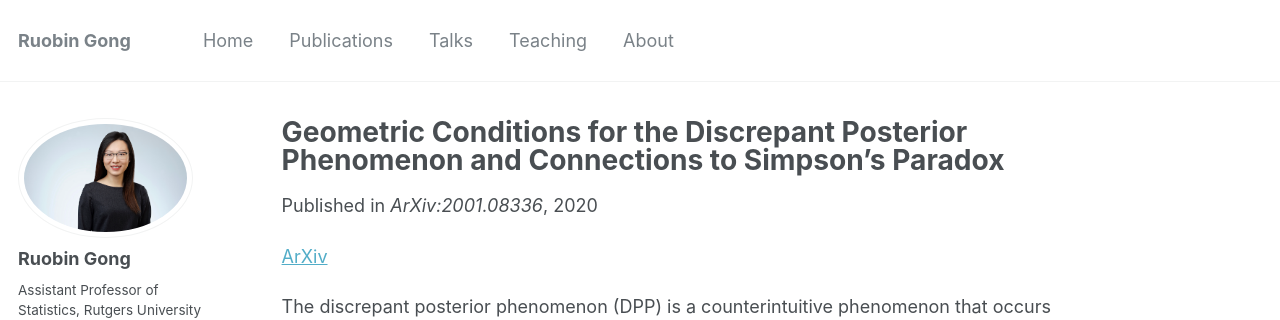
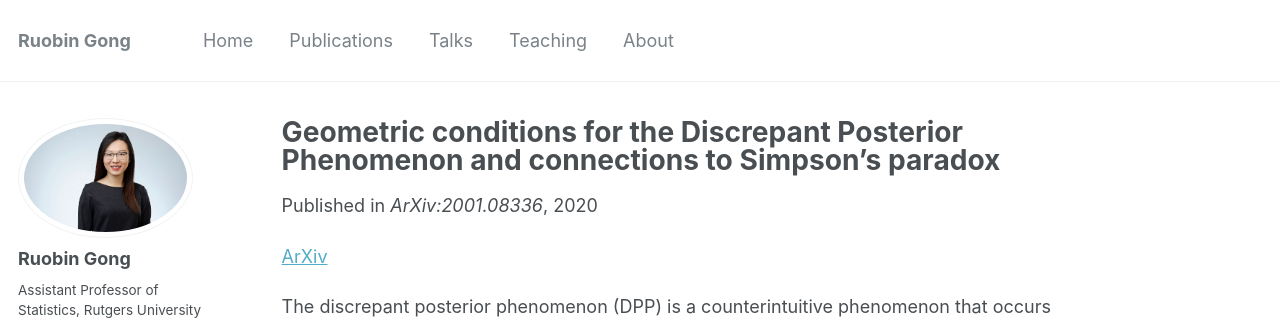
Before and after one commit to RuobinGong/RuobinGong.github.io, a Jekyll site: the page built from _publications_foundation/2020-01-23-dpp.md, in a window 1280 px wide and 1275 px high. Shown: the top 320 px of the window. Built offline with Jekyll 4.4.1, drawn with Linux system fonts in a browser that asks for light colours; some web fonts are replaced.

Commit message:
Update 2020-01-23-dpp.md

```diff
--- a/_publications_foundation/2020-01-23-dpp.md
+++ b/_publications_foundation/2020-01-23-dpp.md
@@ -1,5 +1,5 @@
 ---
-title: "Geometric Conditions for the Discrepant Posterior Phenomenon and Connections to Simpson's Paradox"
+title: "Geometric conditions for the Discrepant Posterior Phenomenon and connections to Simpson's paradox"
 collection: publications_foundation
 permalink: /publication/2020-01-23-dpp
 excerpt: ''
```
